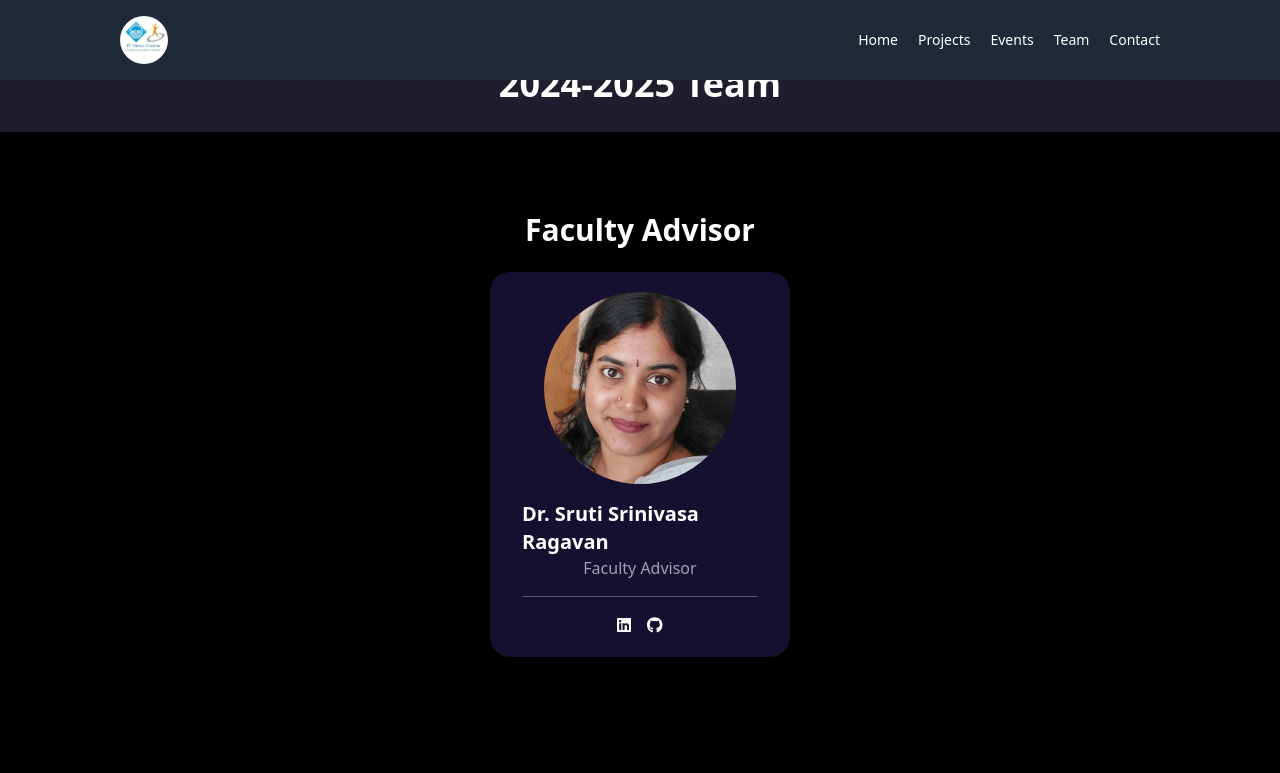
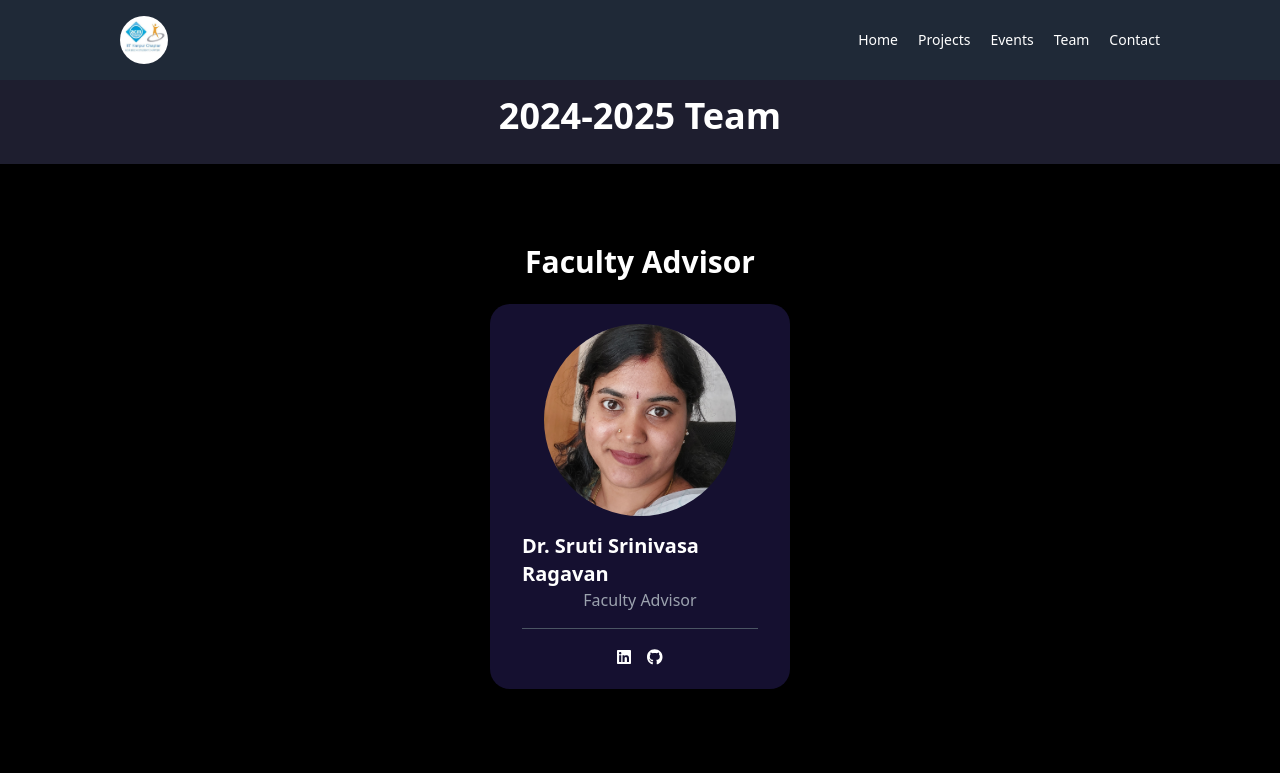
Before and after one commit to vsumityy23/sigchi_website, a React (Create React App) app: page /team in a window 1280 px wide. Shown: the top 773 px of the page. Built offline with nearby package versions, Linux system fonts and the light colour scheme.

Commit message:
fixed padding

```diff
--- a/src/components/Team.jsx
+++ b/src/components/Team.jsx
@@ -1,167 +1,4 @@
-// import React, { useState } from "react";
-// import Modal from "react-modal";
-// import {
-//   facultyAdvisor2024,
-//   coreMembers2024,
-//   chapterOfficers2024,
-//   secretaries2024,
-//   otherMembers2024,
-// } from "../constants";
-// import { FontAwesomeIcon } from "@fortawesome/react-fontawesome";
-// import { faIdCard } from "@fortawesome/free-solid-svg-icons";
-// import { faGithub } from "@fortawesome/free-brands-svg-icons";
-// import { faLinkedin } from "@fortawesome/free-brands-svg-icons";
-// import Footer from "./Footer";
 
-// Modal.setAppElement("#root");
-
-// const Team = () => {
-//   const [modalIsOpen, setModalIsOpen] = useState(false);
-//   const [selectedMember, setSelectedMember] = useState(null);
-
-//   const openModal = (member) => {
-//     setSelectedMember(member);
-//     setModalIsOpen(true);
-//   };
-
-//   const closeModal = () => {
-//     setModalIsOpen(false);
-//     setSelectedMember(null);
-//   };
-
-//   const renderMemberCard = (member, index) => (
-//     <div
-//       key={index}
-//       className="rounded-[20px] py-5 px-8 min-h-[280px] w-full sm:w-[260px] md:w-[280px] lg:w-[300px] flex justify-evenly items-center flex-col"
-//       style={{ background: "#151030" }}
-//     >
-//       <img
-//         src={member.image}
-//         alt={`${member.name} Photo`}
-//         className="rounded-full w-48 h-48 mx-auto mb-4 object-cover"
-//       />
-//       <h3 className="text-xl font-semibold text-white">{member.name}</h3>
-//       <p className="text-gray-400">{member.role}</p>
-//       <hr className="w-full my-4 border-gray-600" />
-//       <div className="flex justify-center space-x-4">
-//         {/* LinkedIn Icon */}
-//         <a href={member.linkedin} target="_blank" rel="noopener noreferrer">
-//           <FontAwesomeIcon
-//             icon={faLinkedin}
-//             className="text-white hover:text-blue-400"
-//           />
-//         </a>
-//         {/* GitHub Icon */}
-//         <a href={member.github} target="_blank" rel="noopener noreferrer">
-//           <FontAwesomeIcon
-//             icon={faGithub}
-//             className="text-white hover:text-blue-400"
-//           />
-//         </a>
-//         {/* Description Icon (opens modal) */}
-//         <button onClick={() => openModal(member)}>
-//           <FontAwesomeIcon
-//             icon={faIdCard}
-//             className="text-white hover:text-blue-400"
-//           />
-//         </button>
-//       </div>
-//     </div>
-//   );
-
-//   return (
-//     <div className="bg-black w-full text-white pt-4 overflow-hidden">
-//       {/* Faculty Advisor Section */}
-//       <section className="py-20">
-//         <h2 className="text-3xl font-extrabold text-center mb-6">
-//           Faculty Advisor
-//         </h2>
-//         <div className="flex justify-center">
-//           {facultyAdvisor2024.map((member, index) =>
-//             renderMemberCard(member, index)
-//           )}
-//         </div>
-//       </section>
-
-//       {/* Core Team Section */}
-//       <section className="py-8">
-//         <h2 className="text-3xl font-extrabold text-center mb-6">
-//           Chapter Officers
-//         </h2>
-//         <div className="flex flex-wrap justify-center gap-6">
-//           {chapterOfficers2024.map((member, index) =>
-//             renderMemberCard(member, index)
-//           )}
-//         </div>
-//       </section>
-//       <section className="py-8">
-//         <h2 className="text-3xl font-extrabold text-center mb-6">Core Team</h2>
-//         <div className="flex flex-wrap justify-center gap-6">
-//           {coreMembers2024.map((member, index) =>
-//             renderMemberCard(member, index)
-//           )}
-//         </div>
-//       </section>
-
-//       {/* Secretaries Section */}
-//       <section className="py-8">
-//         <h2 className="text-3xl font-bold text-center mb-6">Secretaries</h2>
-//         <div className="flex flex-wrap justify-center gap-6">
-//           {secretaries2024.map((member, index) =>
-//             renderMemberCard(member, index)
-//           )}
-//         </div>
-//       </section>
-
-//       {/* Secretaries Section */}
-//       <section className="py-8">
-//         <h2 className="text-3xl font-bold text-center mb-6">Other Members</h2>
-//         <div className="flex flex-wrap justify-center gap-6">
-//           {otherMembers2024.map((member, index) =>
-//             renderMemberCard(member, index)
-//           )}
-//         </div>
-//       </section>
-
-//       {/* Modal for Member Details */}
-//       {selectedMember && (
-//         <Modal
-//           isOpen={modalIsOpen}
-//           onRequestClose={closeModal}
-//           contentLabel="Member Description"
-//           className="bg-white rounded-lg p-8 mx-auto my-16 w-[90%] max-w-[500px] relative transition-transform transform duration-500 ease-in-out animate-slideDown"
-//           overlayClassName="fixed inset-0 bg-black bg-opacity-75 flex justify-center items-center"
-//         >
-//           <button
-//             className="absolute top-2 right-2 text-black text-3xl transition-transform transform hover:scale-110"
-//             onClick={closeModal}
-//           >
-//             &times;
-//           </button>
-//           <h2 className="text-xl font-bold text-center mb-4">
-//             {selectedMember.name}
-//           </h2>
-//           <div className="flex justify-center mb-4">
-//             <img
-//               src={selectedMember.image}
-//               alt={`${selectedMember.name} Photo`}
-//               className="rounded-full w-48 h-48 object-cover"
-//             />
-//           </div>
-//           <p className="text-center text-gray-700">
-//             {selectedMember.description}
-//           </p>
-//         </Modal>
-//       )}
-//       <Footer />
-//     </div>
-//   );
-// };
-
-// export default Team;
-
-
-// src/components/Team.jsx
 
 import React, { useState } from "react";
 import Modal from "react-modal";
@@ -267,7 +104,7 @@ const Team = () => {
   ];
 
   return (
-    <div className="bg-black w-full text-white pt-12 overflow-hidden">
+    <div className="bg-black w-full text-white pt-12 mt-8 overflow-hidden">
       {teamDataByYear.map((team, teamIndex) => (
         <div key={teamIndex}>
           {/* Year Banner */}
```
